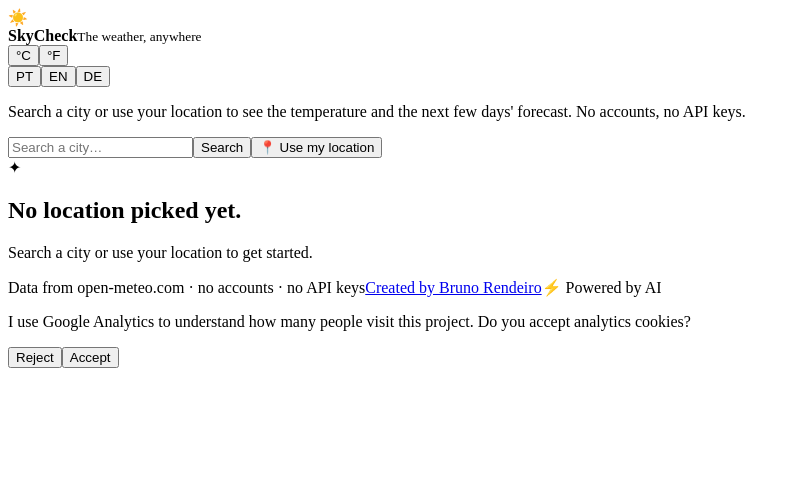
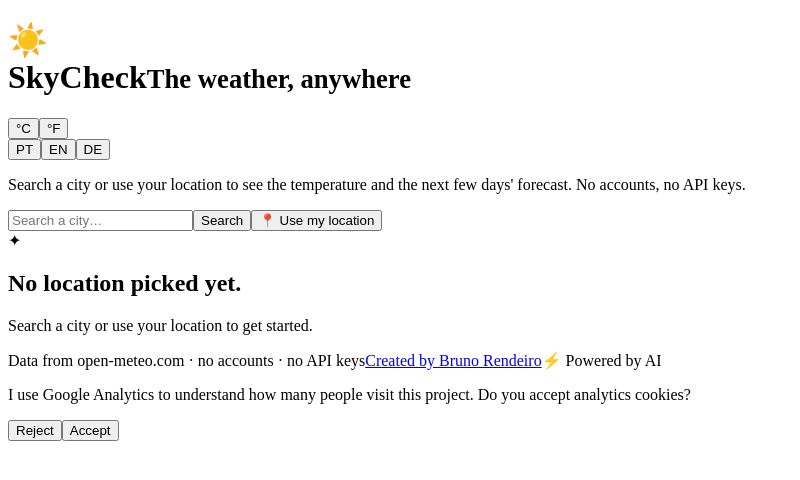
Before and after one commit to brunorendeiro/skycheck, a React (Vite) app: page / in a window 1280 px wide. Shown: the top 480 px of the page, without its empty margins (0-800 px from the left). Built offline with nearby package versions, Linux system fonts and the light colour scheme; the HTML template or start-up script is replaced by a standard one.

Commit message:
Improve SEO metadata and accessibility

```diff
--- a/index.html
+++ b/index.html
@@ -5,6 +5,13 @@
     <meta name="viewport" content="width=device-width, initial-scale=1.0" />
     <meta name="theme-color" content="#f3ead6" />
     <meta name="description" content="Consulta a temperatura e previsão de qualquer localização, sem contas nem chaves de API." />
+    <link rel="canonical" href="https://skycheck-seven.vercel.app/" />
+    <link rel="icon" href="https://vibe-portfolio-one.vercel.app/favicon.svg" type="image/svg+xml" />
+    <meta property="og:type" content="website" />
+    <meta property="og:title" content="SkyCheck — Tempo em qualquer lugar" />
+    <meta property="og:description" content="Consulta a temperatura e previsão de qualquer localização, sem contas nem chaves de API." />
+    <meta property="og:url" content="https://skycheck-seven.vercel.app/" />
+    <meta property="og:image" content="https://vibe-portfolio-one.vercel.app/favicon.svg" />
     <title>SkyCheck — Tempo em qualquer lugar</title>
   </head>
   <body>
--- a/src/App.tsx
+++ b/src/App.tsx
@@ -136,7 +136,7 @@ export default function App() {
 
   return <div className="app-shell">
     <header>
-      <div className="brand"><span className="brand-mark">☀️</span><div><strong>SkyCheck</strong><small>{t.brandTagline}</small></div></div>
+      <h1 className="brand"><span className="brand-mark">☀️</span><div><strong>SkyCheck</strong><small>{t.brandTagline}</small></div></h1>
       <div className="header-actions">
         <div className="unit-switch" role="group" aria-label={t.unitLabel}>
           <button className={unit === 'c' ? 'active' : ''} onClick={() => setUnit('c')}>°C</button>
--- a/src/styles.css
+++ b/src/styles.css
@@ -34,7 +34,7 @@ button { cursor: pointer; }
 .app-shell { max-width: 720px; margin: 0 auto; padding: 28px 20px 60px; position: relative; }
 
 header { display: flex; align-items: center; justify-content: space-between; flex-wrap: wrap; gap: 14px; padding-bottom: 20px; border-bottom: 2px dashed var(--rule); }
-.brand { display: flex; align-items: center; gap: 14px; }
+.brand { display: flex; align-items: center; gap: 14px; margin: 0; }
 .brand-mark {
   display: grid; place-items: center; width: 50px; height: 50px;
   border: 2.5px dashed var(--ink);
```
